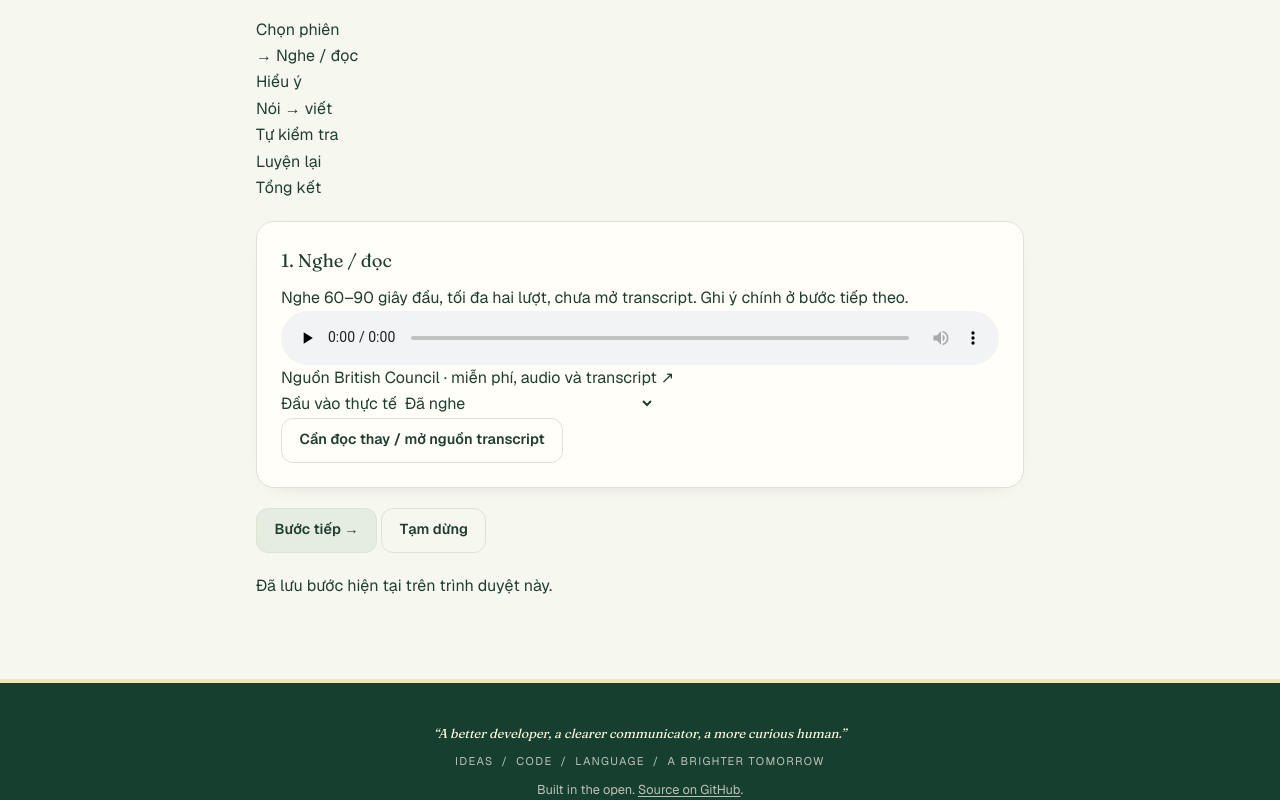
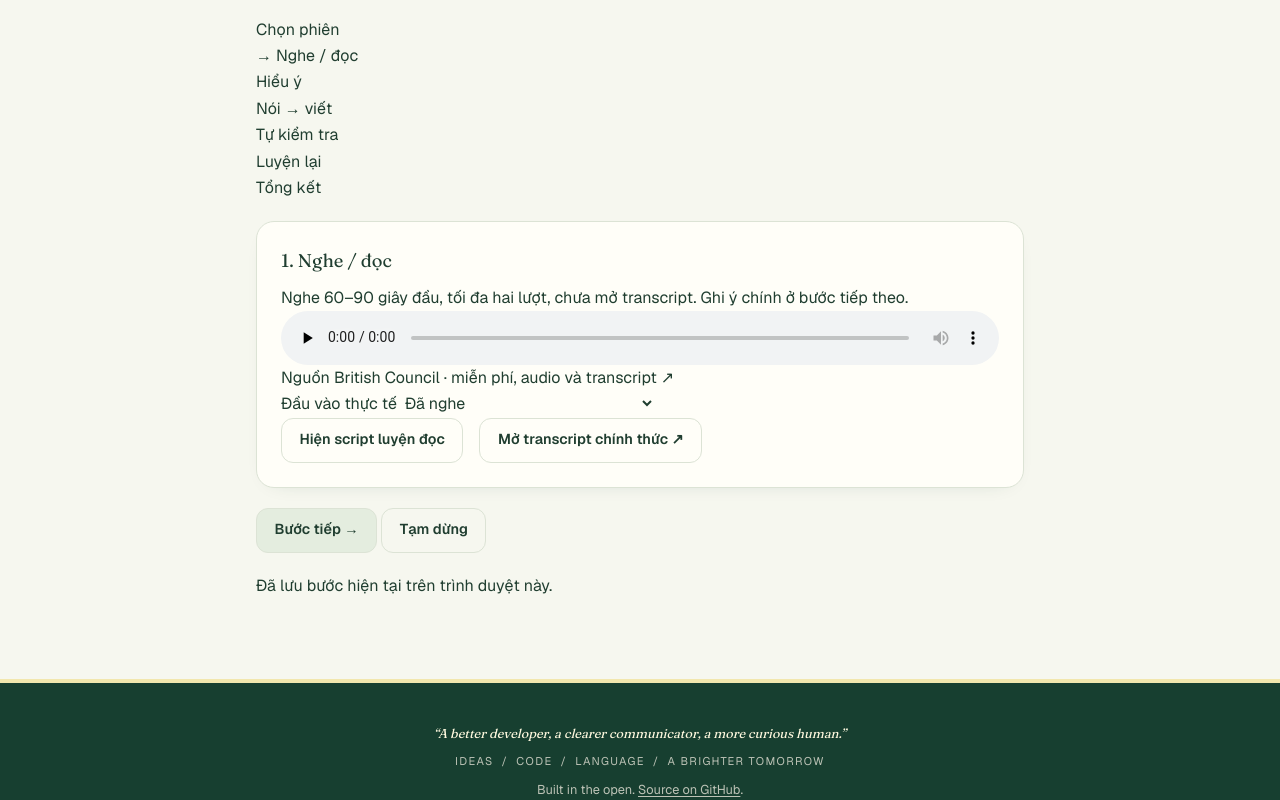
Before and after one commit to maxlie12/blog, a Next.js app: page /learning/session in a window 1280 px wide. Both pictures are taken after a click on the button "Bắt đầu phiên mới". Shown: the part 412-1212 px from the top of the page. Built offline with nearby package versions, Linux system fonts and the light colour scheme.

Commit message:
Show an inline practice script in guided lessons

```diff
--- a/src/components/GuidedPractice.tsx
+++ b/src/components/GuidedPractice.tsx
@@ -100,8 +100,15 @@ export function GuidedPractice() {
           {english ? <><audio aria-label="Audio British Council — Digital detox" controls preload="none" src={AUDIO} style={{width:"100%"}} /><p><a href={SOURCE} target="_blank" rel="noopener noreferrer">Nguồn British Council · miễn phí, audio và transcript ↗</a></p></> :
             <><a href="https://www.hellochinese.cc/" target="_blank" rel="noopener noreferrer">HelloChinese · audio/video bản ngữ, miễn phí giới hạn và Premium ↗</a><p><button type="button" className="button button--ghost" onClick={speakChinese}>Nghe mẫu tự soạn bằng giọng máy</button></p><p role="status">{speechNotice}</p></>}
           <label>Đầu vào thực tế <select value={draft.inputMode} onChange={e => update({inputMode:e.target.value})}><option value="listening">Đã nghe</option><option value="reading">Đọc thay · chưa luyện nghe</option><option value="synthetic">Giọng máy · không phải bản ngữ</option></select></label>
-          <p><button className="button button--ghost" onClick={() => setShowText(!showText)}>{showText ? "Ẩn chữ" : "Cần đọc thay / mở nguồn transcript"}</button></p>
-          {showText && (english ? <p>Transcript nằm ở nguồn British Council bên trên. Đánh dấu “Đọc thay” nếu chưa nghe; câu trả lời sẽ được xem theo điều kiện thực tế.</p> : <p>你好，我叫小林。我想要一杯茶，不要糖。<br/>Nǐ hǎo, wǒ jiào Xiǎolín. Wǒ xiǎng yào yì bēi chá, bú yào táng.<br/>Đoạn này do trợ lý tự soạn.</p>)}
+          <p className="lesson-detail__actions">
+            <button type="button" className="button button--ghost" aria-expanded={showText} onClick={() => setShowText(!showText)}>{showText ? "Ẩn script luyện đọc" : "Hiện script luyện đọc"}</button>{" "}
+            {english && <a className="button button--ghost" href={SOURCE} target="_blank" rel="noopener noreferrer">Mở transcript chính thức ↗</a>}
+          </p>
+          {showText && (english ? <div>
+            <p><strong>Script luyện đọc · bản tóm lược do trợ lý soạn</strong></p>
+            <p>People spend much of the day looking at screens for work and personal communication. The guest works online for a fashion magazine, uses websites and social media, and also keeps in touch with friends and family. Because work and personal life overlap, being online can feel continuous. She began thinking about a digital detox after reading advice about changing digital habits.</p>
+            <p><small>Đây không phải transcript nguyên văn. Dùng bản này để đọc hiểu hoặc luyện nói lại. Nếu muốn shadowing khớp chính xác với audio, mở transcript chính thức ở British Council và cuộn tới mục Transcript.</small></p>
+          </div> : <p><strong>Script luyện đọc · do trợ lý soạn</strong><br/>你好，我叫小林。我想要一杯茶，不要糖。<br/>Nǐ hǎo, wǒ jiào Xiǎolín. Wǒ xiǎng yào yì bēi chá, bú yào táng.</p>)}
         </>}
         {step === 2 && <><p>{english ? "Bài nói về chủ đề gì? Ghi một chi tiết nghe được và đánh dấu điều chưa chắc. Nếu dùng đọc thay, ghi ý đã đọc." : "Bạn nghe/đọc được tên, đồ uống hoặc yêu cầu gì? Ghi đúng điều nguồn bạn dùng có nói; chưa rõ thì đánh dấu."}</p><label htmlFor="guided-understanding">Ý hiểu được bằng lời của bạn</label><textarea id="guided-understanding" rows={4} maxLength={5000} value={draft.comprehension} onChange={e => update({comprehension:e.target.value})} style={{width:"100%"}} /></>}
         {step === 3 && <>
```
